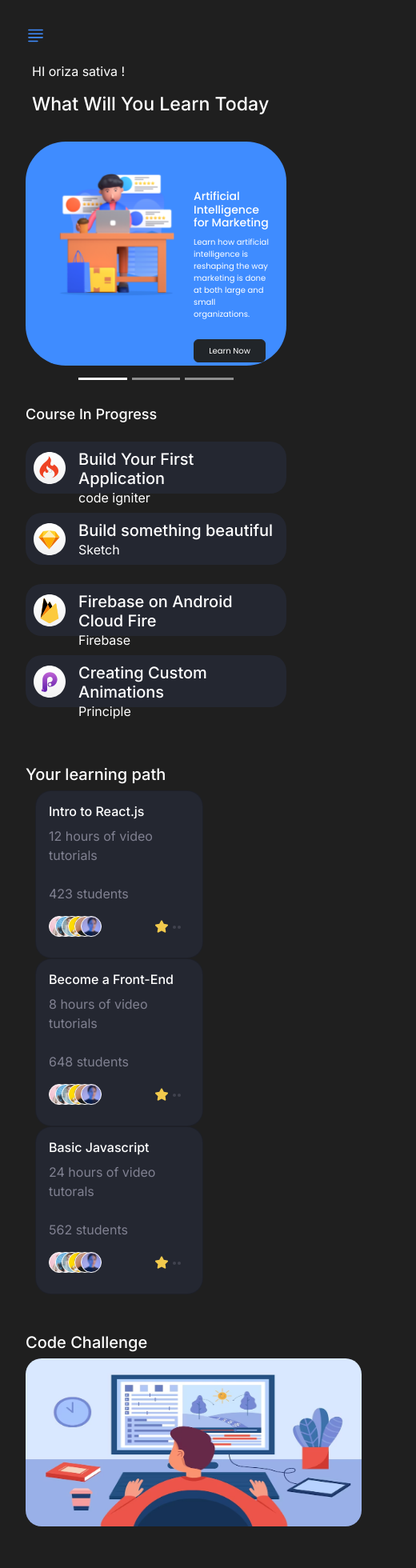
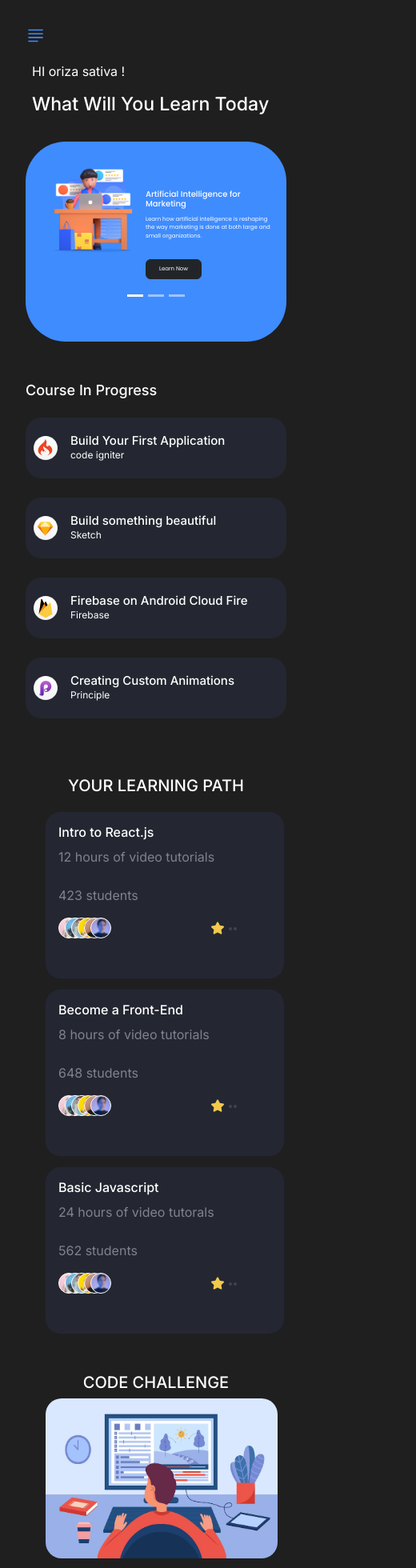
Before and after one commit to Orizaaaaa/CSA-Learning, a React (Vite) app: page / in a window 390 px wide. Shown: the top 1960 px of the page at 80% size, 520 px wide, since content can reach past the window. Built offline with nearby package versions, Linux system fonts and the light colour scheme.

Commit message:
Responsive dan halaman detail course

```diff
--- a/src/App.jsx
+++ b/src/App.jsx
@@ -5,6 +5,7 @@ import Course from "./pages/Course";
 import PhotoGalery from "./pages/PhotoGalery";
 import OnlineStore from "./pages/OnlineStore"
 import ChoiseDivision from "./pages/ChoiseDivison";
+import DetailCourse from "./pages/DetailCourse";
 
 
 import { Routes, Route } from 'react-router-dom';
@@ -21,6 +22,7 @@ function App() {
         <Route path="/PhotoGalery" element={<PhotoGalery />} />
         <Route path="/OnlineStore" element={<OnlineStore />} />
         <Route path="/ChoiseDivision" element={<ChoiseDivision />} />
+        <Route path="/DetailCourse" element={<DetailCourse />} />
 
       </Routes>
     </>
--- a/src/css/ChoiseDivision.css
+++ b/src/css/ChoiseDivision.css
@@ -1,12 +1,12 @@
 .ChoiseDivision {
     display: grid;
     align-content: center;
-    height: 500px;
+    padding: 20px;
 }
 
 .ChoiseDivision .row {
     display: flex;
-    gap: 200px;
+    gap: 100px;
 }
 
 .ChoiseDivision .row .col:nth-child(1) {
--- a/src/css/PageContent.css
+++ b/src/css/PageContent.css
@@ -122,6 +122,22 @@
 
 
 /* resvonsive breakpoint */
+@media screen and (max-width:1278px) {
+    .row .codeChalenge img {
+        height: 210px;
+        width: 320px;
+        border-radius: 20px;
+        cursor: pointer;
+    }
+
+    .codeChalenge {
+        max-width: 340px !important;
+    }
+
+
+
+}
+
 @media screen and (max-width:1200px) {
 
     .page-content .row .caraosel {
@@ -142,6 +158,43 @@
     .page-content .row .col .coursecard {
         height: 65px;
     }
+
+
+}
+
+@media screen and (max-width:1122px) {
+
+
+    .learningPath {
+        min-width: 750px !important;
+    }
+
+    .learningPath .container {
+        margin: auto
+    }
+
+    .learningPath .d-flex h5 {
+        margin: auto;
+        margin-bottom: 20px;
+        text-transform: uppercase;
+    }
+
+    .codeChalenge h5 {
+        display: grid;
+        justify-content: center;
+        text-transform: uppercase;
+    }
+
+    .codeChalenge {
+        margin: auto;
+        max-width: 450px !important;
+    }
+
+    .row .codeChalenge img {
+        height: 270px;
+        width: 450px;
+    }
+
 
 
 }
@@ -225,6 +278,15 @@
 }
 
 @media screen and (max-width:768px) {
+
+    .learningPath {
+        min-width: 500px !important;
+    }
+
+    .learningPath .container {
+        gap: 12px;
+    }
+
     .page-content .row .caraosel .innercaraosel img {
         width: 270px;
         height: 290px;
@@ -237,9 +299,27 @@
     .caraoselPage .carousel .carousel-inner p {
         font-size: 16px;
     }
+
+
+
+
 }
 
 @media screen and (max-width:576px) {
+    .learningPath {
+        min-width: 300px !important;
+
+
+    }
+
+    .learningPath .lerningcard {
+        width: 300px !important;
+    }
+
+    .page-content .row .lerningcard .mt-4 img:nth-child(2) {
+        margin-left: 125px;
+    }
+
     .page-content .row .caraosel .innercaraosel img {
         width: 220px;
         height: 290px;
@@ -251,6 +331,17 @@
 
     .caraoselPage .carousel .carousel-inner p {
         font-size: 14px;
+    }
+
+    .codeChalenge {
+        max-width: 400px !important;
+    }
+
+    .row .codeChalenge img {
+        height: 200px;
+        width: 380px;
+        border-radius: 20px;
+        cursor: pointer;
     }
 }
 
@@ -277,8 +368,110 @@
         width: 90px;
         font-size: 10px;
     }
+
+    .row .caraoselPage .caraosel .carousel-indicators button {
+        width: 20px;
+    }
+
+
 }
+
+@media screen and (max-width:443px) {
+    .page-content .row .caraosel .innercaraosel img {
+        width: 180px;
+        height: 170px;
+    }
+
+    .caraoselPage .carousel .carousel-inner h4 {
+        font-size: 12px;
+    }
+
+    .caraoselPage .carousel .carousel-inner p {
+        font-size: 9px;
+    }
+
+    .row .courseProgres .coursecard .my-auto p {
+        font-size: 16px;
+    }
+
+    .row .courseProgres .coursecard .my-auto h6 {
+        font-size: 18px;
+    }
+
+    .page-content .row .col .coursecard {
+        height: 76px;
+    }
+
+    .codeChalenge {
+        max-width: 300px !important;
+    }
+
+    .row .codeChalenge img {
+        height: 200px;
+        width: 290px;
+        border-radius: 20px;
+        cursor: pointer;
+    }
 
 
 
+}
+
+@media screen and (max-width:398px) {
+    .page-content .row .caraosel .innercaraosel img {
+        width: 170px;
+        height: 130px;
+    }
+
+    .caraoselPage .carousel .carousel-inner h4 {
+        font-size: 10px;
+    }
+
+    .caraoselPage .carousel .carousel-inner p {
+        font-size: 7px;
+    }
+
+    .page-content .row .caraosel {
+
+        height: 250px;
+    }
+
+    .page-content .row .caraosel button {
+        width: 70px;
+        font-size: 7px;
+    }
+
+    .row .courseProgres .coursecard .my-auto p {
+        font-size: 12px;
+    }
+
+    .row .courseProgres .coursecard .my-auto h6 {
+        font-size: 15px;
+    }
+
+    .courseProgres .coursecard img {
+        height: 30px !important;
+        width: 30px !important;
+    }
+}
+
+@media screen and (max-width:343px) {
+    .page-content .row .caraosel .innercaraosel img {
+        width: 100px;
+        height: 120px;
+    }
+
+    .caraoselPage .carousel .carousel-inner h4 {
+        font-size: 9px;
+    }
+
+    .caraoselPage .carousel .carousel-inner p {
+        font-size: 7px;
+    }
+
+    .page-content .row .caraosel {
+        height: 240px;
+    }
+}
+
 /* resvonsive breakpoint end*/
--- a/src/pages/ChoiseDivison.jsx
+++ b/src/pages/ChoiseDivison.jsx
@@ -5,9 +5,9 @@ import AuthLayout from '../components/Layout/AuthLayout'
 function ChoiseDivision() {
     return (
         <AuthLayout>
-            <section className="ChoiseDivision">
-                <figure className="row mx-auto my-auto">
-                    <div className="col d-grid justify-content-center" >
+            <section className="ChoiseDivision ">
+                <figure className="row d-flex align-items-center justify-content-center row-cols-lg-2 row-cols-1">
+                    <div className="col  " >
                         <NavLink to='/Course' > <img src="/images/pemrograman.jpg" /></NavLink>
                         <figcaption >
                             <h2 className='text-center' >PROGRAMING</h2>
--- a/src/pages/Course.jsx
+++ b/src/pages/Course.jsx
@@ -10,14 +10,14 @@ const courseList = [
         title: "Belajar Dasar HTML",
         materi: " 5 materi",
         image: "/images/Belajar-Dasar-HTML.png",
-        location: '/EmailAplication'
+        location: '/DetailCourse'
     },
     {
         id: 2,
         title: "Belajar Dasar CSS",
         materi: " 20 materi",
         image: "/images/Belajar-Dasar-CSS.png",
-        location: '/EmailAplication'
+        location: '/DetailCourse'
     },
     {
         id: 3,
--- /dev/null
+++ b/src/pages/DetailCourse.jsx
@@ -0,0 +1,17 @@
+import React from 'react'
+import AuthLayout from '../components/Layout/AuthLayout'
+//ini adalah halaman yang menampilkan dari detail materi yang telah di klik oleh user
+function DetailCourse() {
+    return (
+
+        <AuthLayout>
+            <p>ini adalah halaman yang menampilkan dari detail materi yang telah di klik oleh user, seharus nya sebelum masuk ke halaman ini masuk dulu ke halaman course inside</p>
+            <div className="ratio modulLearning ratio-16x9">
+                <iframe className="modulLearning-item" src="https://www.youtube.com/embed/lkIFF4maKMU" title="YouTube video" allowFullScreen></iframe>
+            </div>
+
+        </AuthLayout>
+    )
+}
+
+export default DetailCourse
```
Also changed, not shown: src/pages/CourseInside.jsx (added, +12 -0 lines).
